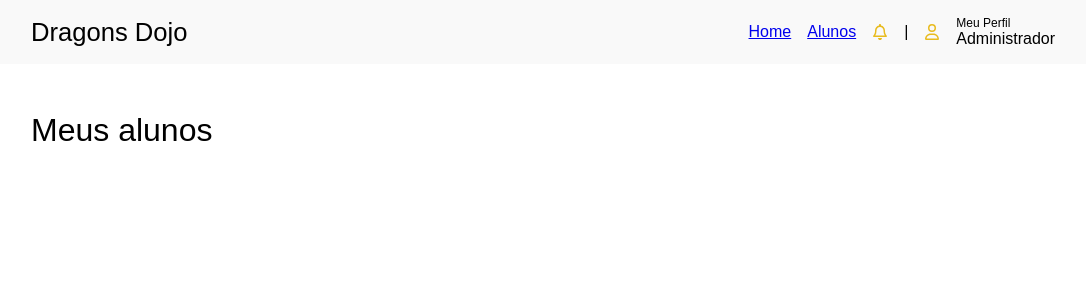
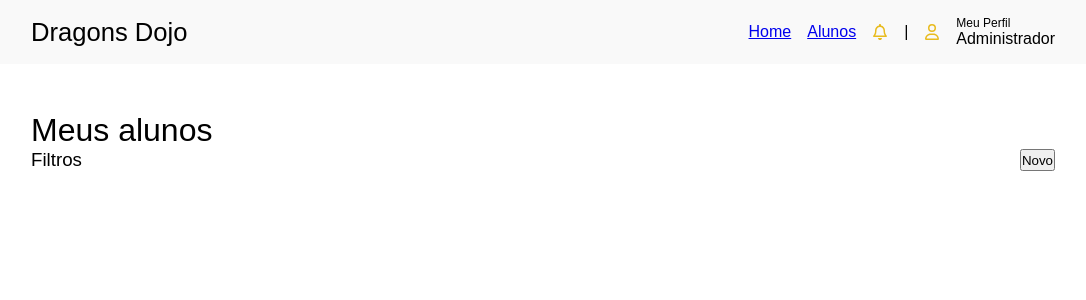
Before and after one commit to HugoLeda/dragons-dojo-manager, a React (Vite) app in the folder front/dragons-dojo/: page /alunos in a window 1280 px wide. Shown: the top 300 px of the page, without its empty margins (97-1183 px from the left). Built offline with nearby package versions, Linux system fonts and the light colour scheme.

Commit message:
add link to quick-cards

```diff
--- a/front/dragons-dojo/src/components/QuickCard/index.jsx
+++ b/front/dragons-dojo/src/components/QuickCard/index.jsx
@@ -2,23 +2,31 @@ import styled from "styled-components"
 import Theme from "../../styles/theme"
 
 const Card = styled.div `
-  height: 150px;
+
   width: calc(50% - 16px);
 
-  padding: 1rem;
-
-  display: flex;
-  flex-direction: column;
-  justify-content: center;
   gap: 1rem;
 
   transition: linear all .2s;
   background-color: ${Theme.colors.matteWhite};
-  color: ${Theme.colors.gray1};
 
   border-radius: inherit;
 
   user-select: none;
+
+  a {
+    display: flex;
+    flex-direction: column;
+    align-items: flex-start;
+    justify-content: center;
+    color: ${Theme.colors.gray1};
+    text-decoration: none;
+    gap: .8rem;
+
+    height: 150px;
+
+    padding: 1rem;
+  }
 
   &:hover {
     background-color: ${Theme.colors.yellow};
@@ -33,14 +41,16 @@ const Card = styled.div `
   }
 `
 
-export default function QuickCard({icon, title, description}) {
+export default function QuickCard({icon, title, description, link}) {
   return (
     <Card>
-      {icon}
-      <div>
-        <h3>{title}</h3>
-        <p>{description}</p>
-      </div>
+      <a href={link}>
+        {icon}
+        <div>
+          <h3>{title}</h3>
+          <p>{description}</p>
+        </div>
+      </a>
     </Card>
   )
 }
--- a/front/dragons-dojo/src/pages/Alunos/index.jsx
+++ b/front/dragons-dojo/src/pages/Alunos/index.jsx
@@ -10,6 +10,10 @@ export default function Alunos() {
         <div>
           <h1>Meus alunos</h1>
         </div>
+        <div className="table flex">
+          <h3>Filtros</h3>
+          <button>Novo</button>
+        </div>
       </AlunosPage>
     </>
   );
--- a/front/dragons-dojo/src/pages/Alunos/style.js
+++ b/front/dragons-dojo/src/pages/Alunos/style.js
@@ -3,5 +3,15 @@ import styled from "styled-components";
 export const AlunosPage = styled.div `
   background-color: #fff;
   padding: 3rem 10%;
+  width: 100%;
+
+  .flex {
+    display: flex;
+  }
+
+  .table {
+    width: 100%;
+    justify-content: space-between;
+  }
 
 `
--- a/front/dragons-dojo/src/pages/Home/index.jsx
+++ b/front/dragons-dojo/src/pages/Home/index.jsx
@@ -12,22 +12,26 @@ const quickCards = [
   {
     icon: <FaRegUser style={{fontSize: 24, color: '#2b2b2b'}}/>,
     title: "Meus alunos",
-    description: "Cadastrar e gerenciar matrículas"
+    description: "Cadastrar e gerenciar matrículas",
+    link:"/alunos"
   },
   {
     icon: <FaWallet style={{fontSize: 24, color: '#2b2b2b'}}/>,
     title: "Finanças",
     description: "Acompanhar pagamentos",
+    link:"/"
   },
   {
     icon: <FaHandFist style={{fontSize: 24, color: '#2b2b2b'}}/>,
     title: "Modalidades",
     description: "Agenda de aulas e graduações",
+    link:"/"
   },
   {
     icon: <FaRegFile style={{fontSize: 24, color: '#2b2b2b'}}/>,
     title: "Mensalidades",
     description: "Lançar novo pagamento",
+    link:"/"
   }
 ]
 
```
